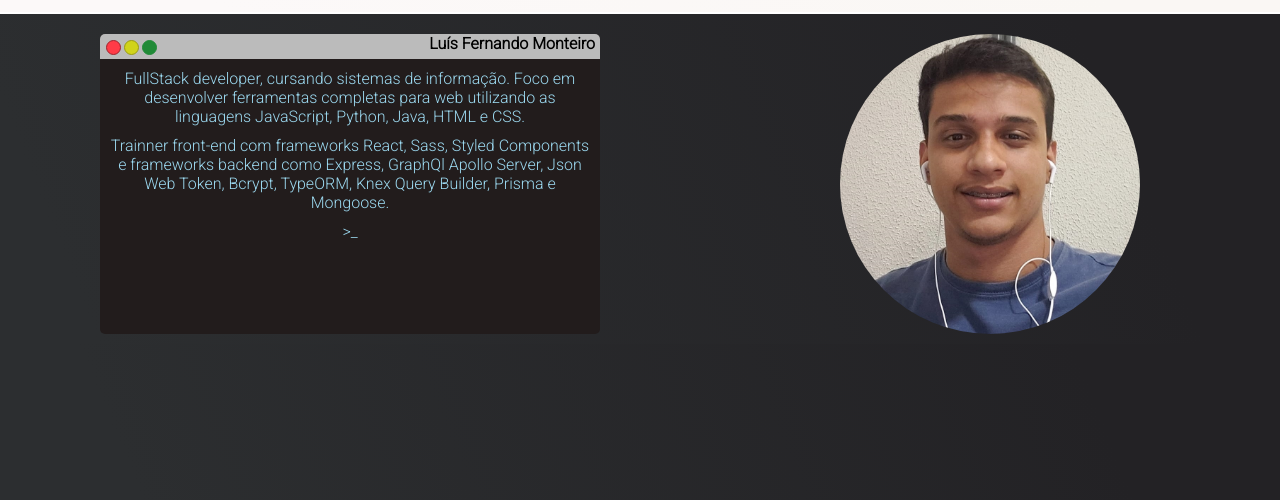
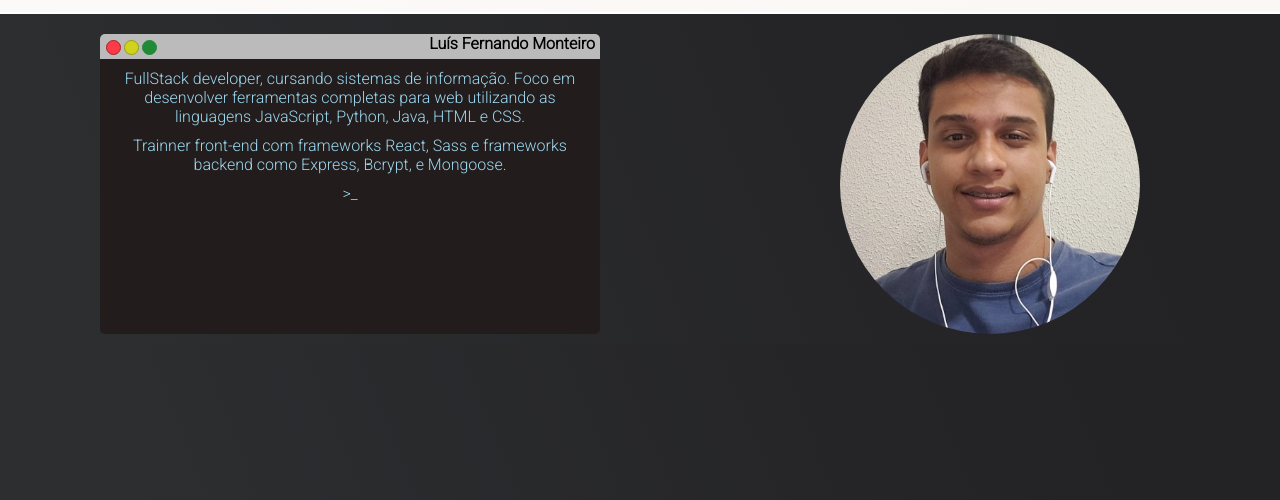
Before and after one commit to Ferkz/luisfernandomonteiro, a website with bundled scripts: page index.html in a window 1280 px wide. Shown: the part 46-546 px from the top of the page. Built offline with nearby package versions, Linux system fonts and the light colour scheme.

Commit message:
Update index.html

```diff
--- a/index.html
+++ b/index.html
@@ -57,7 +57,7 @@
 		<div class="body">
 			<p>FullStack developer, cursando sistemas de informação. Foco em desenvolver ferramentas completas para web utilizando as linguagens JavaScript, Python, Java, HTML e CSS.</p>
 
-			<p>Trainner front-end com frameworks React, Sass, Styled Components e frameworks backend como Express, GraphQl Apollo Server, Json Web Token, Bcrypt, TypeORM, Knex Query Builder, Prisma e Mongoose.</p>
+			<p>Trainner front-end com frameworks React, Sass e frameworks backend como Express, Bcrypt,  e Mongoose.</p>
 
   			<p class="line4">><span class="cursor4">_</span></p>
 			</div>
```
